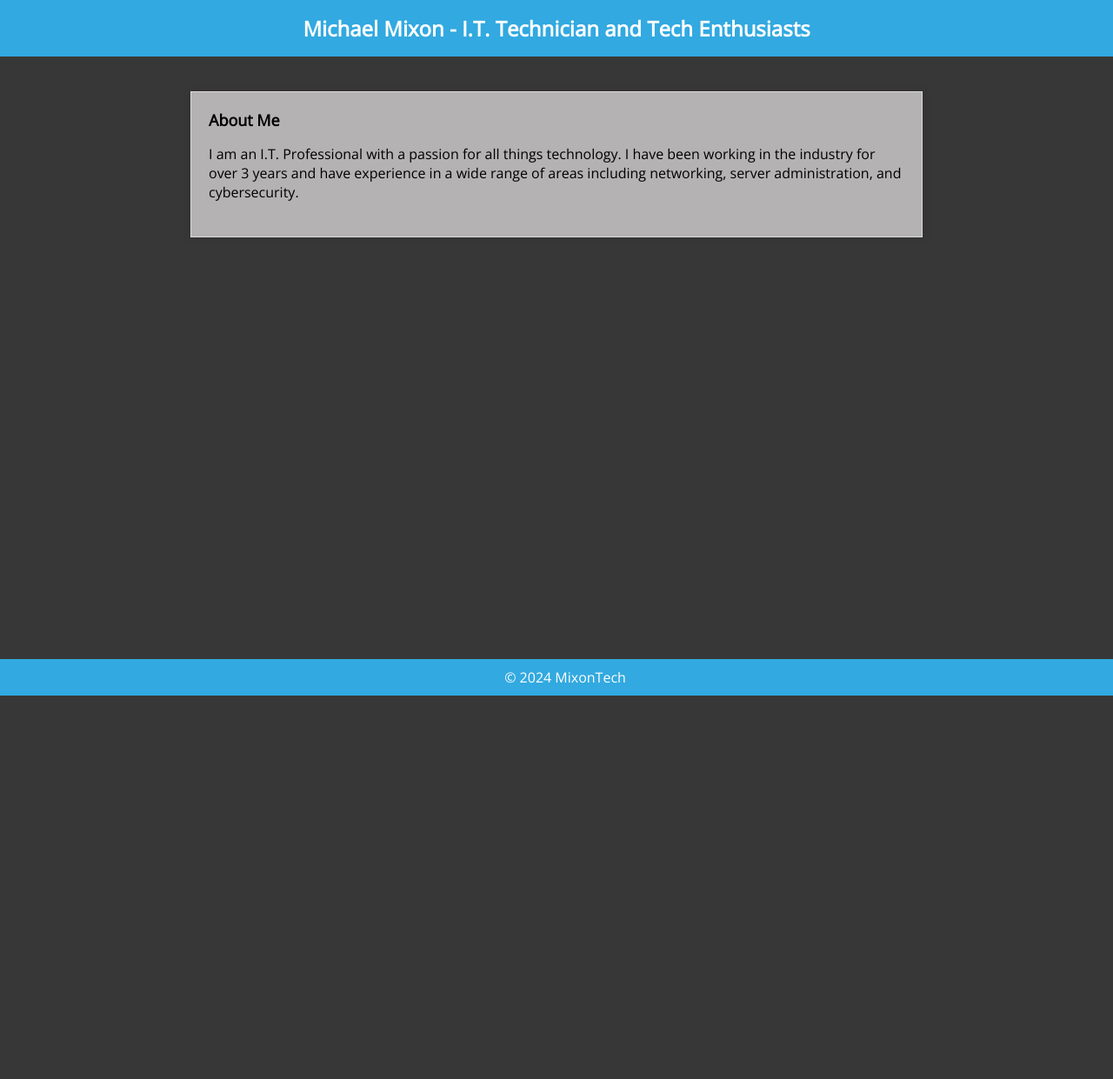
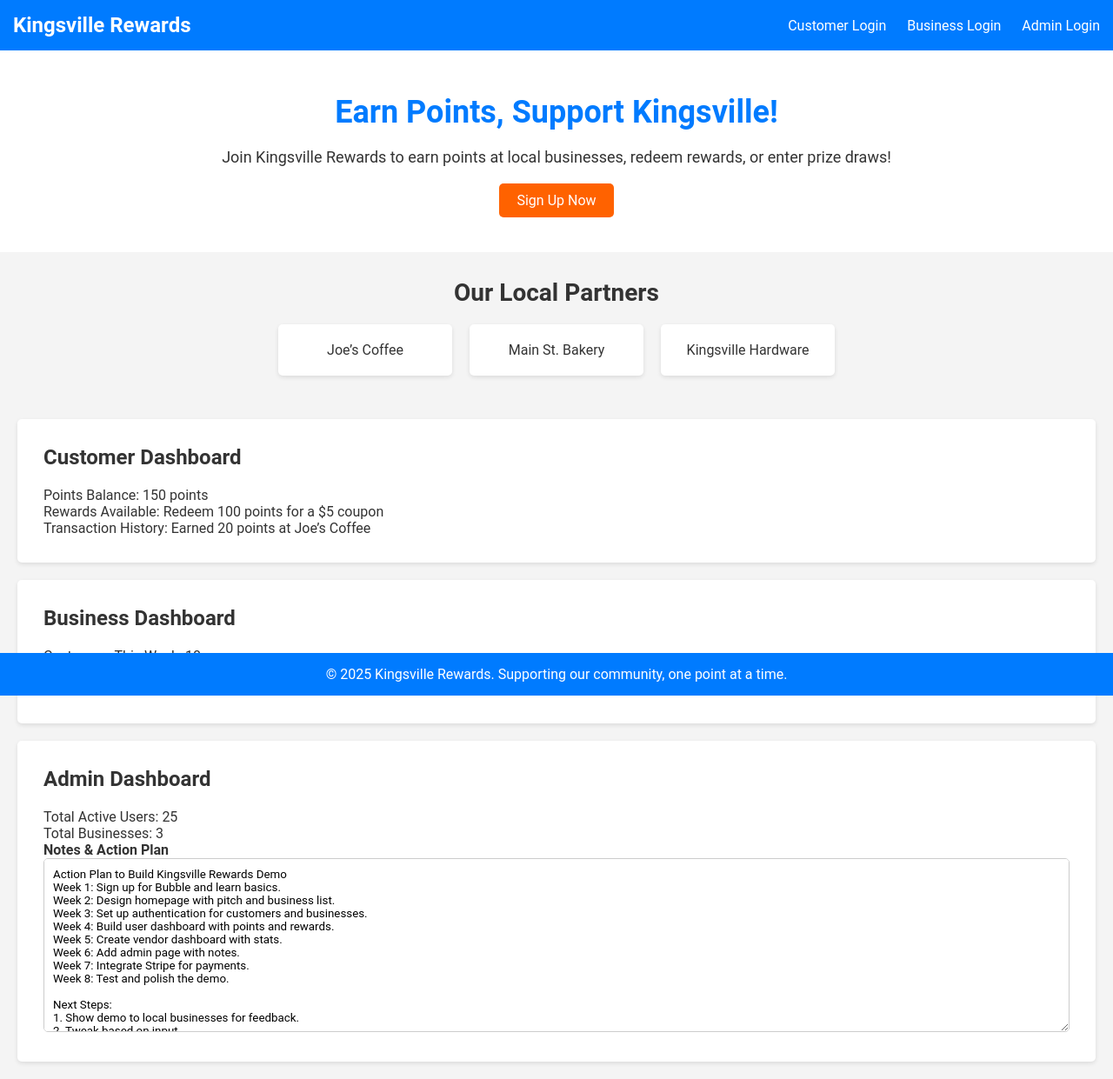
Before and after one commit to Mixon70/MixonNet, a plain HTML site: page index.html in a window 1280 px wide. Shown: the whole page at 87% size. Before the commit the page ends 800 px from the top, so only its background shows below. Drawn offline with nearby package versions, Linux system fonts and the light colour scheme.

Commit message:
Update index.html

```diff
--- a/index.html
+++ b/index.html
@@ -3,93 +3,223 @@
 <head>
     <meta charset="UTF-8">
     <meta name="viewport" content="width=device-width, initial-scale=1.0">
-  <title>MixonTech</title>
-  <link rel="stylesheet" href="https://fonts.googleapis.com/css?family=Open+Sans&display=swap">
+    <title>Kingsville Rewards - Support Local, Earn Rewards</title>
     <style>
-    body {
-      font-family: 'Open Sans', sans-serif;
+        /* Reset and General Styles */
+        * {
             margin: 0;
             padding: 0;
-      background-color: #383737;
+            box-sizing: border-box;
+            font-family: 'Roboto', sans-serif;
         }
 
-    header {
-      background-color: #32a9e0;
-      color: white;
-      padding: 1rem;
-      text-align: center;
+        body {
+            background-color: #f4f4f4;
+            color: #333;
+        }
+
+        /* Navigation Bar */
+        .navbar {
+            background-color: #007BFF;
+            padding: 15px;
             display: flex;
-      justify-content: center;
+            justify-content: space-between;
             align-items: center;
         }
 
-    header h1 {
+        .navbar h1 {
+            color: #fff;
             font-size: 24px;
-      margin: 0;
         }
 
-    main {
-      max-width: 800px;
-      margin: 40px auto;
-      padding: 20px;
-      background-color: #b4b2b2;
-      border: 1px solid #ddd;
-      box-shadow: 0 0 10px rgba(0, 0, 0, 0.1);
+        .navbar a {
+            color: #fff;
+            text-decoration: none;
+            margin-left: 20px;
+            font-size: 16px;
         }
 
-    h2 {
-      margin-top: 0;
-      font-size: 18px;
+        .navbar a:hover {
+            color: #FF6200;
         }
 
-    p {
+        /* Hero Section */
+        .hero {
+            background-color: #fff;
+            text-align: center;
+            padding: 50px 20px;
+        }
+
+        .hero h2 {
+            font-size: 36px;
+            color: #007BFF;
             margin-bottom: 20px;
         }
 
-    ul {
-      list-style: none;
-      padding: 0;
-      margin: 0;
+        .hero p {
+            font-size: 18px;
+            margin-bottom: 30px;
         }
 
-    ul li {
-      margin-bottom: 10px;
+        .hero .btn {
+            background-color: #FF6200;
+            color: #fff;
+            padding: 10px 20px;
+            text-decoration: none;
+            border-radius: 5px;
+            font-size: 16px;
         }
 
-    ul li a {
-      text-decoration: none;
-      color: #337ab7;
+        .hero .btn:hover {
+            background-color: #e55a00;
         }
 
-    ul li a:hover {
-      color: #23527c;
+        /* Business List Section */
+        .businesses {
+            padding: 30px;
+            text-align: center;
         }
 
-    footer {
+        .businesses h3 {
+            font-size: 28px;
+            margin-bottom: 20px;
+        }
+
+        .business-list {
+            display: flex;
+            justify-content: center;
+            gap: 20px;
+            flex-wrap: wrap;
+        }
+
+        .business-card {
+            background-color: #fff;
+            padding: 20px;
+            border-radius: 5px;
+            box-shadow: 0 2px 5px rgba(0, 0, 0, 0.1);
+            width: 200px;
+        }
+
+        /* Dashboard Section (Placeholder) */
+        .dashboard {
+            padding: 30px;
+            background-color: #fff;
+            margin: 20px;
+            border-radius: 5px;
+            box-shadow: 0 2px 5px rgba(0, 0, 0, 0.1);
+        }
+
+        .dashboard h3 {
+            font-size: 24px;
+            margin-bottom: 20px;
+        }
+
+        /* Admin Page */
+        .admin-page {
+            padding: 30px;
+            background-color: #fff;
+            margin: 20px;
+            border-radius: 5px;
+            box-shadow: 0 2px 5px rgba(0, 0, 0, 0.1);
+        }
+
+        .admin-page h3 {
+            font-size: 24px;
+            margin-bottom: 20px;
+        }
+
+        .admin-page textarea {
+            width: 100%;
+            height: 200px;
+            padding: 10px;
+            border-radius: 5px;
+            border: 1px solid #ccc;
+        }
+
+        /* Footer */
+        .footer {
+            background-color: #007BFF;
+            color: #fff;
+            text-align: center;
+            padding: 15px;
             position: fixed;
             bottom: 0;
             width: 100%;
-      background-color: #32a9e0;
-      color: white;
-      padding: 10px;
-      text-align: center;
-      clear: both;
         }
     </style>
 </head>
 <body>
-  <header>
-    <h1>Michael Mixon - I.T. Technician and Tech Enthusiasts</h1>
-  </header>
-  <main>
-    <h2>About Me</h2>
-    <p>
-      I am an I.T. Professional with a passion for all things technology. I have been working in the industry for over 3 years and have experience in a wide range of areas including networking, server administration, and cybersecurity.
-    </p>
+    <!-- Navigation Bar -->
+    <div class="navbar">
+        <h1>Kingsville Rewards</h1>
+        <div>
+            <a href="#customer-login">Customer Login</a>
+            <a href="#vendor-login">Business Login</a>
+            <a href="#admin-login">Admin Login</a>
+        </div>
+    </div>
 
-  </main>
-  <footer>
-    &copy; 2024 MixonTech
-  </footer>
+    <!-- Hero Section (Front End) -->
+    <div class="hero">
+        <h2>Earn Points, Support Kingsville!</h2>
+        <p>Join Kingsville Rewards to earn points at local businesses, redeem rewards, or enter prize draws!</p>
+        <a href="#signup" class="btn">Sign Up Now</a>
+    </div>
+
+    <!-- Participating Businesses -->
+    <div class="businesses">
+        <h3>Our Local Partners</h3>
+        <div class="business-list">
+            <div class="business-card">Joe’s Coffee</div>
+            <div class="business-card">Main St. Bakery</div>
+            <div class="business-card">Kingsville Hardware</div>
+        </div>
+    </div>
+
+    <!-- User Dashboard (Placeholder) -->
+    <div class="dashboard" id="customer-login">
+        <h3>Customer Dashboard</h3>
+        <p>Points Balance: 150 points</p>
+        <p>Rewards Available: Redeem 100 points for a $5 coupon</p>
+        <p>Transaction History: Earned 20 points at Joe’s Coffee</p>
+    </div>
+
+    <!-- Vendor Dashboard (Placeholder) -->
+    <div class="dashboard" id="vendor-login">
+        <h3>Business Dashboard</h3>
+        <p>Customers This Week: 10</p>
+        <p>Total Points Given: 500</p>
+        <p>Business Profile: Joe’s Coffee</p>
+    </div>
+
+    <!-- Admin Page -->
+    <div class="admin-page" id="admin-login">
+        <h3>Admin Dashboard</h3>
+        <p>Total Active Users: 25</p>
+        <p>Total Businesses: 3</p>
+        <h4>Notes & Action Plan</h4>
+        <textarea readonly>
+Action Plan to Build Kingsville Rewards Demo
+Week 1: Sign up for Bubble and learn basics.
+Week 2: Design homepage with pitch and business list.
+Week 3: Set up authentication for customers and businesses.
+Week 4: Build user dashboard with points and rewards.
+Week 5: Create vendor dashboard with stats.
+Week 6: Add admin page with notes.
+Week 7: Integrate Stripe for payments.
+Week 8: Test and polish the demo.
+
+Next Steps:
+1. Show demo to local businesses for feedback.
+2. Tweak based on input.
+3. Launch a pilot with a few businesses.
+4. Expand to more Kingsville businesses or nearby towns.
+        </textarea>
+    </div>
+
+    <!-- Footer -->
+    <div class="footer">
+        <p>&copy; 2025 Kingsville Rewards. Supporting our community, one point at a time.</p>
+    </div>
 </body>
 </html>
```
Lines whose indentation alone changed are shown as unchanged.
